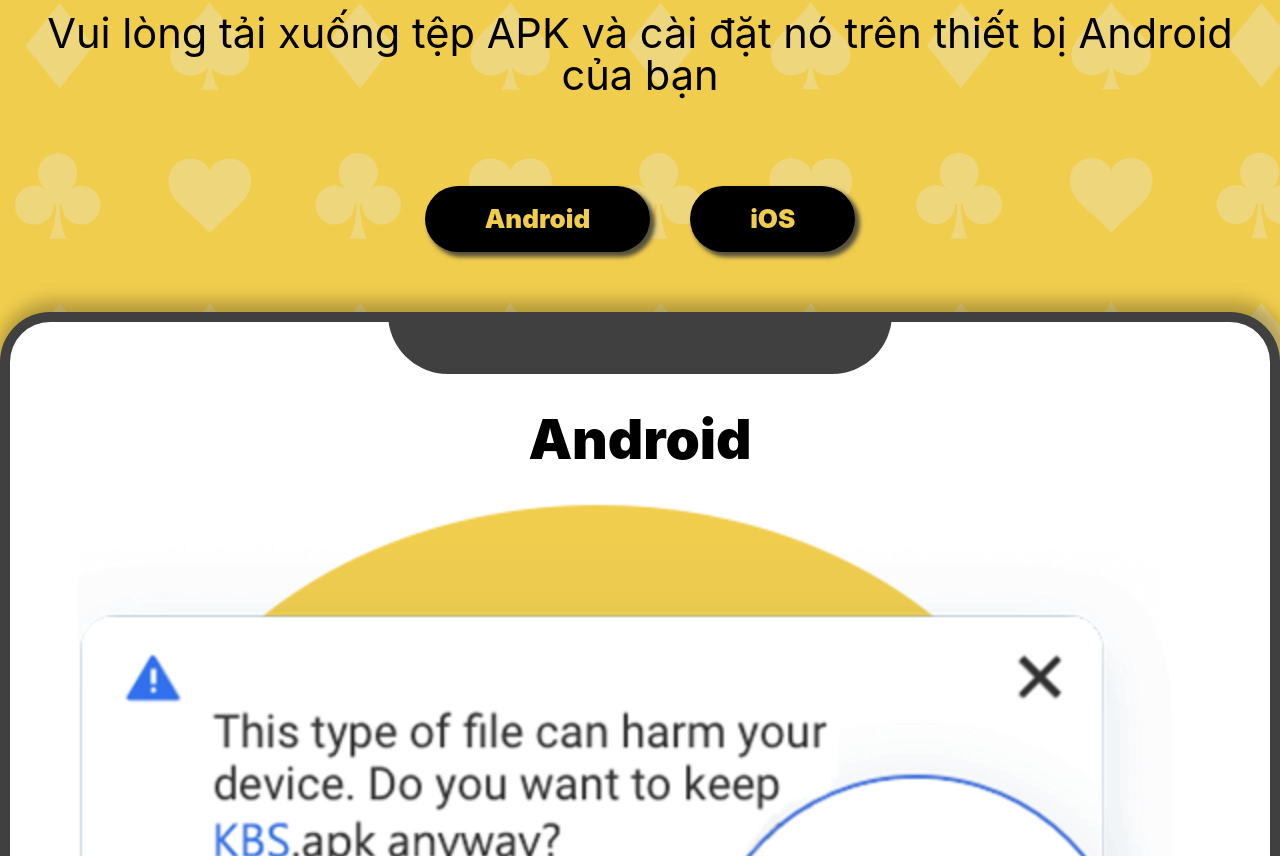
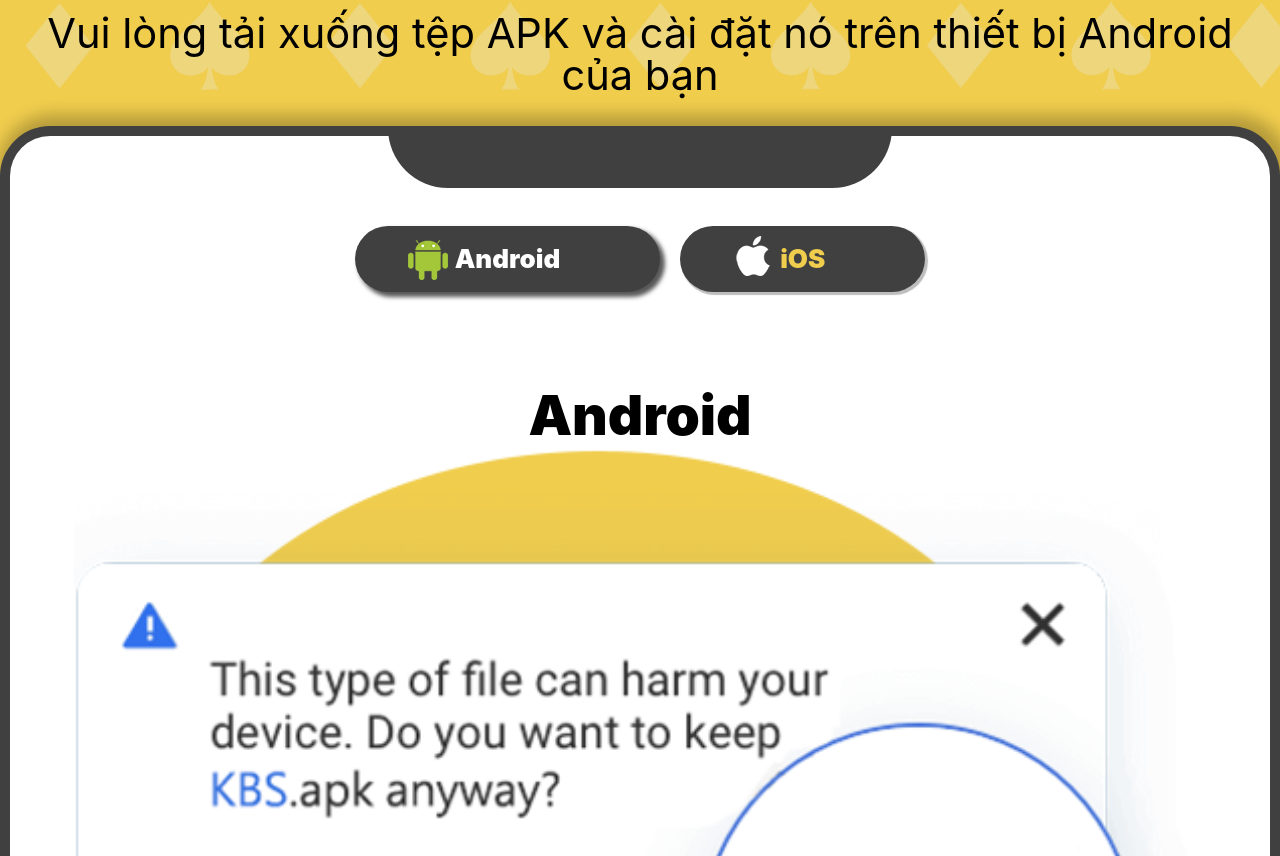
Before and after one commit to Addie1987/KBS_APK, a plain HTML site: page index.html in a window 1280 px wide. Shown: the part 904-1760 px from the top of the page. Drawn offline with nearby package versions, Linux system fonts and the light colour scheme.

Commit message:
Add files via upload

```diff
--- a/css/style.css
+++ b/css/style.css
@@ -547,7 +547,7 @@ body:before {
     padding: 0;
   }
 
-  .ios_teaching_content ul li {
+  s .ios_teaching_content ul li {
     width: 100%;
     display: var(--display);
     justify-content: var(--justify-content);
@@ -557,8 +557,190 @@ body:before {
     padding: 40px;
   }
 
+  .android_title {
+    padding: 0;
+  }
+
   .apl_teaching_buttoon_content ul li {
     margin: 20px;
     text-align: center;
   }
 }
+
+/* tab-group */
+.clearfix:after,
+.container:after,
+.tab-nav:after {
+  content: ".";
+  display: block;
+  height: 0;
+  clear: both;
+  visibility: hidden;
+}
+
+/* ==========
+   Setup Page */
+*,
+*:before,
+*:after {
+  box-sizing: border-box;
+}
+
+s
+
+/* =================
+   Container Styling */
+.container {
+  position: relative;
+  padding: 3em;
+  border-radius: 10px;
+  margin: 150px auto;
+  max-width: 960px;
+}
+
+/* ===========
+   Tab Styling */
+.tab-group {
+  position: relative;
+  max-width: var(--max-width);
+  margin: 0 auto;
+  padding: 200px 100px 100px 100px;
+  border: 40px solid #404040;
+  border-top-left-radius: 300px;
+  border-top-right-radius: 300px;
+  border-bottom: 0 solid #404040;
+  background-color: #fff;
+  box-shadow: 4px -4px 16px 7px #00000040;
+  position: relative;
+  display: var(--display);
+  justify-content: var(--justify-content);
+  flex-wrap: var(--flex-wrap);
+}
+
+.tab-group::before {
+  content: "";
+  width: 40%;
+  height: 100px;
+  background-color: #404040;
+  position: absolute;
+  top: -8px;
+  border-bottom-left-radius: 60px;
+  border-bottom-right-radius: 60px
+}
+
+.tab-group section {
+  opacity: 0;
+  height: 0;
+  padding: 0 1em;
+  overflow: hidden;
+  transition: opacity 0.4s ease, height 0.4s ease;
+}
+
+.tab-group section.active {
+  opacity: 1;
+  height: auto;
+  overflow: visible;
+}
+
+.tab-nav {
+  list-style: none;
+  padding: 0;
+}
+
+.tab-nav li {
+  display: inline-block;
+  margin: 0 20px;
+}
+
+.tab-nav li:nth-child(1) a {
+  position: relative;
+}
+
+.tab-nav li:nth-child(1) a::before {
+  content: "";
+  position: absolute;
+  top: 14px;
+  left: 53px;
+  width: 40px;
+  height: 40px;
+  display: inline-block;
+  background: url(../images/android.png) no-repeat;
+}
+
+.tab-nav li:nth-child(2) a {
+  position: relative;
+}
+
+.tab-nav li:nth-child(2) a::before {
+  content: "";
+  position: absolute;
+  top: 10px;
+  left: 53px;
+  width: 40px;
+  height: 40px;
+  display: inline-block;
+  background: url(../images/ios.png) no-repeat;
+}
+
+.tab-nav li a {
+  color: var(--background-color);
+  font-size: 26px;
+  font-weight: 900;
+  padding: 20px 100px;
+  display: inline-block;
+  text-decoration: none;
+  background-color: #404040;
+  border-radius: 100px;
+  -webkit-border-radius: 100px;
+  -moz-border-radius: 100px;
+  -ms-border-radius: 100px;
+  -o-border-radius: 100px;
+  box-shadow: 2px 2px 1px 1px #3b3b3b56;
+  transition: 1s ease-in-out;
+  -webkit-transition: .5s ease-in-out;
+  -moz-transition: 1s ease-in-out;
+  -ms-transition: 1s ease-in-out;
+  -o-transition: 1s ease-in-out;
+}
+
+.tab-nav li.active a {
+  color: #fff;
+  font-size: 26px;
+  font-weight: 900;
+  padding: 20px 100px;
+  display: inline-block;
+  text-decoration: none;
+  background-color: #404040;
+  border-radius: 100px;
+  -webkit-border-radius: 100px;
+  -moz-border-radius: 100px;
+  -ms-border-radius: 100px;
+  -o-border-radius: 100px;
+  box-shadow: 4px 4px 4px 1px #3b3b3bd9;
+}
+
+@media screen and (max-width: 1423px) {
+  .tab-group {
+    border-top-left-radius: 50px;
+    border-top-right-radius: 50px;
+    padding: 10px;
+    border: 10px solid #404040;
+    border-bottom: 0px solid #404040;
+  }
+
+  .tab-group::before {
+    height: 60px;
+  }
+
+  .tab-nav {
+    padding: 80px 0;
+    text-align: center;
+  }
+
+  .tab-nav li {
+    display: inline-block;
+    margin-bottom: 16px;
+    margin-left: 10px;
+    margin-right: 10px;
+  }
+}
--- a/index.html
+++ b/index.html
@@ -65,21 +65,8 @@
 
     <!-- ------------------------------------------------------------------------------------------- -->
 
-
-    <div class="apl_teaching_buttoon"">
-        <div class="apl_teaching_buttoon_content">
-            <ul id="filter-controls">
-                <li><a data-tag="android" href="#">Android</a></li>
-                <li><a data-tag="iOS" href="#">iOS</a></li>
-            </ul>
-        </div>
-    </div>
-
-
-    <!-- apl_teaching -->
-    <div class="apl_teaching">
-        <div class="apl_teaching_content" id="myList">
-            <div class="teaching" data-category="android">
+    <div class="tab-group">
+        <section id="android" title="Android">
             <div class="android_title">
                 <div class="android_title_content">
                     <h1>Android</h1>
@@ -88,7 +75,7 @@
             <div class="teaching_content">
                 <div class="apf_first">
                     <div class="apf_firstcontent">
-                            <img src="./images/teaching1.png" alt="教學">
+                        <img src="./images/teaching1.png" alt="教學">s
                         <img src="./images/teaching2.png" alt="教學">
                     </div>
                 </div>
@@ -99,8 +86,8 @@
                     </div>
                 </div>
             </div>
-            </div>
-            <div class="ios_teaching" data-category="iOS">
+        </section>
+        <section id="iOS" title="iOS">
             <div class="iOS_title">
                 <div class="iOS_title_content">
                     <h1>iOS/iPhone</h1>
@@ -118,20 +105,8 @@
                     <li><img src="./images/8.jpg" alt="教學"></li>
                   </ul>
             </div>
+        </section>
     </div>
-        </div>
-    </div>
-
-
-
-
-
-
-
-
-
-
-
 
 
 
@@ -147,7 +122,6 @@
     <script src="https://cdnjs.cloudflare.com/ajax/libs/jquery/3.6.1/jquery.min.js"></script>
 
     <!-- apl_teaching -->
-    <script type="text/javascript" src="./js/ling-gallery-filter.js"></script>
     <script type="text/javascript" src="./js/apl_teaching.js"></script>
 
 
--- a/js/apl_teaching.js
+++ b/js/apl_teaching.js
@@ -1,5 +1,68 @@
-$(document).ready(function () {
-    $('#myList').lingGalleryFilter({
-      tagContainer: $('#filter-controls')
-    });
-  });
+;(function(defaults, $, window, document, undefined) {
+
+	'use strict';
+
+	$.extend({
+		// Function to change the default properties of the plugin
+		// Usage:
+		// jQuery.tabifySetup({property:'Custom value'});
+		tabifySetup : function(options) {
+
+			return $.extend(defaults, options);
+		}
+	}).fn.extend({
+		// Usage:
+		// jQuery(selector).tabify({property:'value'});
+		tabify : function(options) {
+
+			options = $.extend({}, defaults, options);
+
+			return $(this).each(function() {
+        var $element, tabHTML, $tabs, $sections;
+
+        $element = $(this);
+        $sections = $element.children();
+
+        // Build tabHTML
+        tabHTML = '<ul class="tab-nav">';
+        $sections.each(function() {
+          if ($(this).attr("title") && $(this).attr("id")) {
+            tabHTML += '<li><a href="#' + $(this).attr("id") + '">' + $(this).attr("title") + '</a></li>';
+          }
+        });
+        tabHTML += '</ul>';
+
+        // Prepend navigation
+        $element.prepend(tabHTML);
+
+        // Load tabs
+        $tabs = $element.find('.tab-nav li');
+
+        // Functions
+        var activateTab = function(id) {
+          $tabs.filter('.active').removeClass('active');
+          $sections.filter('.active').removeClass('active');
+          $tabs.has('a[href="' + id + '"]').addClass('active');
+          $sections.filter(id).addClass('active');
+        }
+
+        // Setup events
+        $tabs.on('click', function(e){
+          activateTab($(this).find('a').attr('href'));
+          e.preventDefault();
+        });
+
+        // Activate first tab
+        activateTab($tabs.first().find('a').attr('href'));
+
+			});
+		}
+	});
+})({
+	property : "value",
+	otherProperty : "value"
+}, jQuery, window, document);
+
+
+// Calling the plugin
+$('.tab-group').tabify();
```
Also changed, not shown: images/android.png (added), images/ios.png (added). Lines whose indentation alone changed are shown as unchanged.
